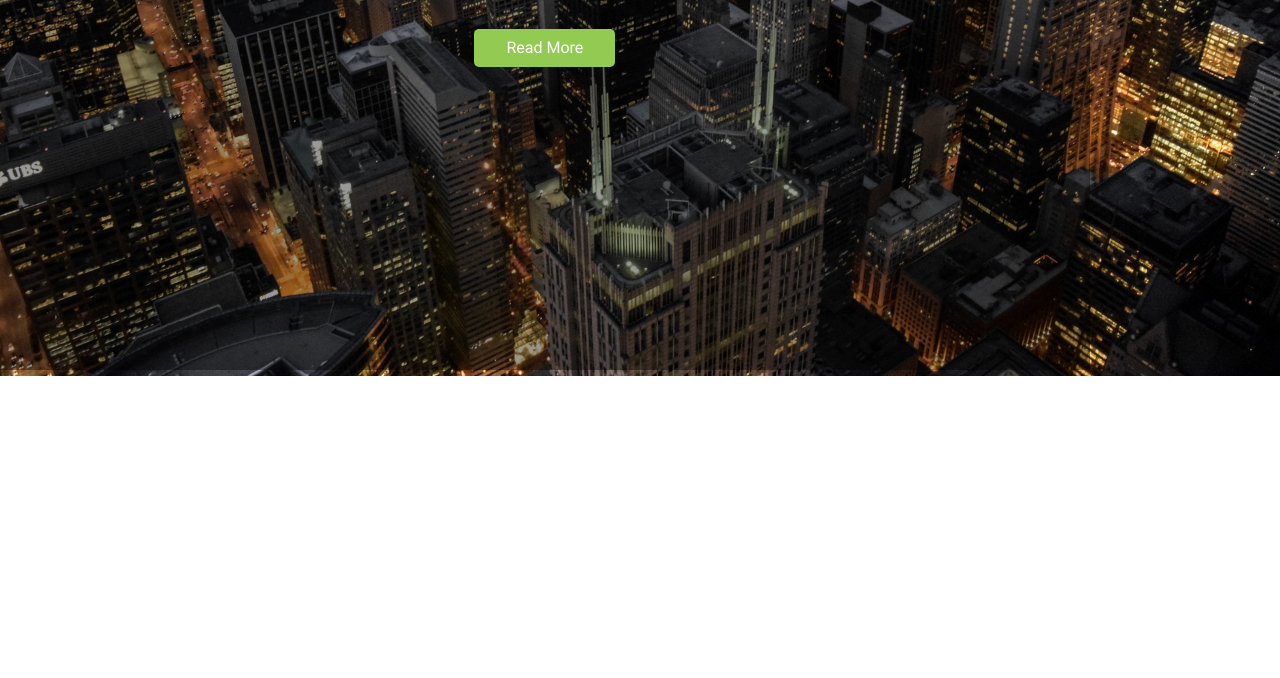
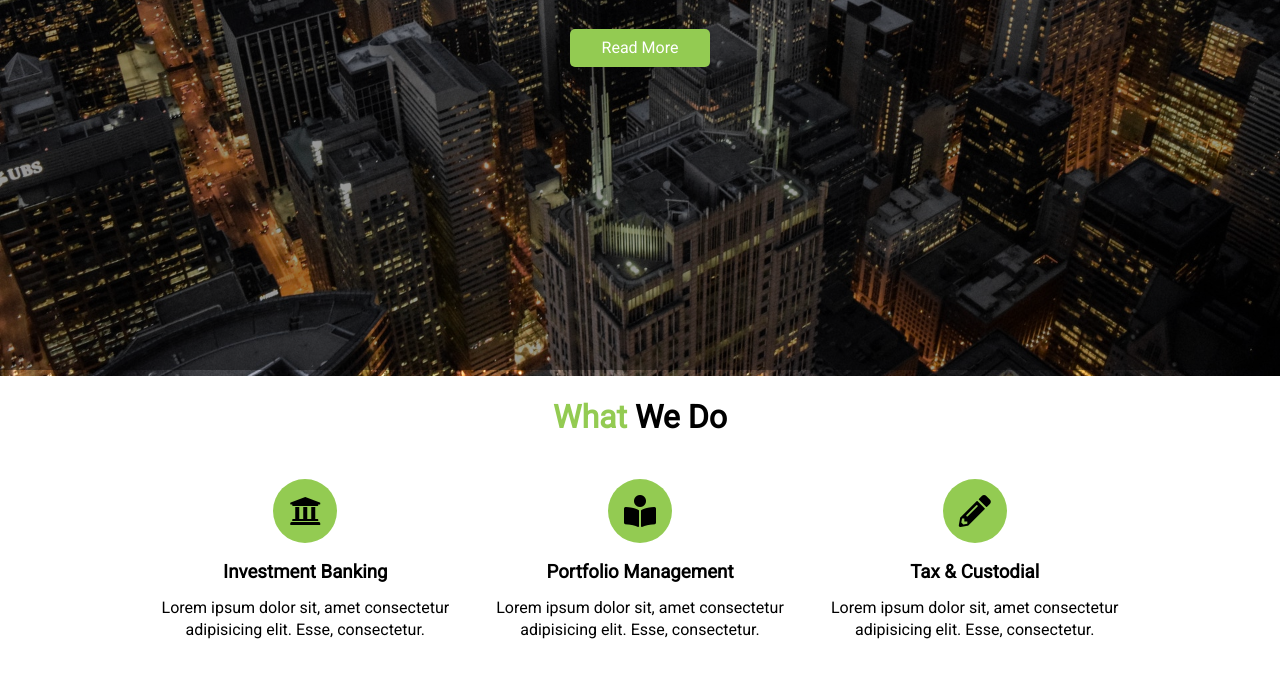
Before and after one commit to RobinKartikeyaKhatri/Modern-HTML-CSS-From-The-Beginning-Including-Sass-, a plain HTML site: page edgeledger_website/index.html in a window 1280 px wide. Shown: the part 490-1168 px from the top of the page. Before the commit the page ends 866 px from the top, so only its background shows below. Drawn offline with Linux system fonts and the light colour scheme.

Commit message:
Complete what we do section

```diff
--- a/edgeledger_website/css/style.css
+++ b/edgeledger_website/css/style.css
@@ -20,6 +20,17 @@ p {
 }
 
 /* UTILITY CLASSES */
+.container {
+    max-width: 1100px;
+    margin: auto;
+    padding: 0 2rem;
+    overflow: hidden;
+}
+
+.text-center {
+    text-align: center;
+}
+
 .text-primary {
     color: #93cb52;
 }
@@ -30,10 +41,20 @@ p {
     line-height: 1.1;
 }
 
+.m-heading {
+    font-size: 2rem;
+    margin-bottom: 0.75rem;
+    line-height: 1.1;
+}
+
 .lead {
     font-size: 1.3rem;
     margin-bottom: 2rem;
 }
+
+.py-1 { padding: 1.5rem 0; }
+.py-2 { padding: 2rem 0; }
+.py-3 { padding: 3rem 0; }
 
 .btn {
     display: inline-block;
@@ -101,5 +122,26 @@ p {
     position: absolute;
     top: 60px;
     left: 0;
+    right: 0;
+    bottom: 0;
     background-color: rgba(0,0,0,0.4);
 }
+
+/* What We Do Section */
+#what .items {
+    display: flex;
+    padding: 1rem;
+}
+
+#what .items .item {
+    flex: 1;
+    text-align: center;
+    padding: 1rem;
+}
+
+#what .items .item i {
+    background: #93cb52;
+    padding: 1rem;
+    border-radius: 50%;
+    margin-bottom: 1rem;
+}
--- a/edgeledger_website/index.html
+++ b/edgeledger_website/index.html
@@ -34,5 +34,34 @@
             <a href="#what" class="btn">Read More</a>
         </div>
     </header>
+    <!-- What We Do Section -->
+    <section id="what" class="bg-light py-1">
+        <div class="container">
+            <h2 class="m-heading text-center"><span class="text-primary">What</span> We Do</h2>
+            <div class="items">
+                <div class="item">
+                    <i class="fas fa-university fa-2x"></i>
+                    <div>
+                        <h3>Investment Banking</h3>
+                        <p>Lorem ipsum dolor sit, amet consectetur adipisicing elit. Esse, consectetur.</p>
+                    </div>
+                </div>
+                <div class="item">
+                    <i class="fas fa-book-reader fa-2x"></i>
+                    <div>
+                        <h3>Portfolio Management</h3>
+                        <p>Lorem ipsum dolor sit, amet consectetur adipisicing elit. Esse, consectetur.</p>
+                    </div>
+                </div>
+                <div class="item">
+                    <i class="fas fa-pencil-alt fa-2x"></i>
+                    <div>
+                        <h3>Tax & Custodial</h3>
+                        <p>Lorem ipsum dolor sit, amet consectetur adipisicing elit. Esse, consectetur.</p>
+                    </div>
+                </div>
+            </div>
+        </div>
+    </section>
 </body>
 </html>
```
